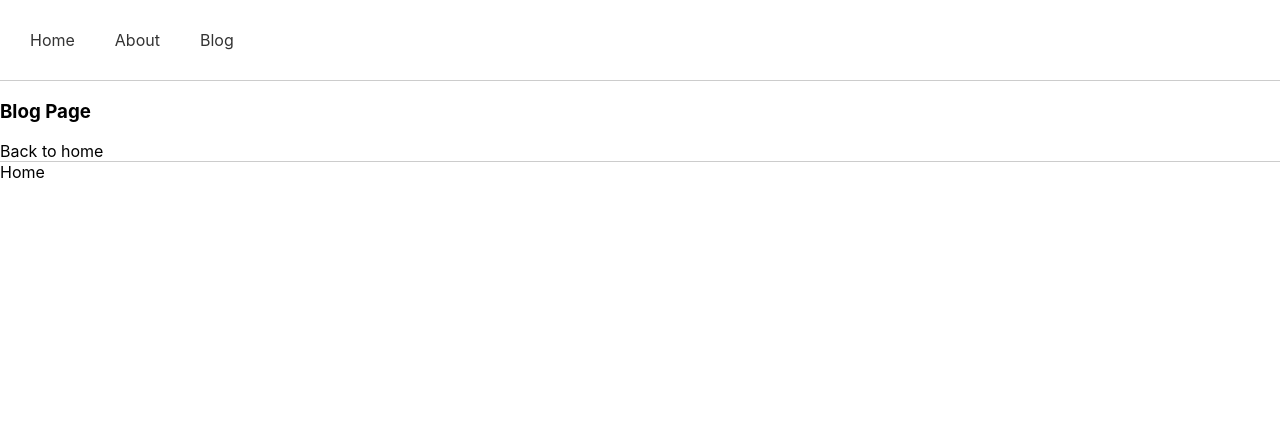
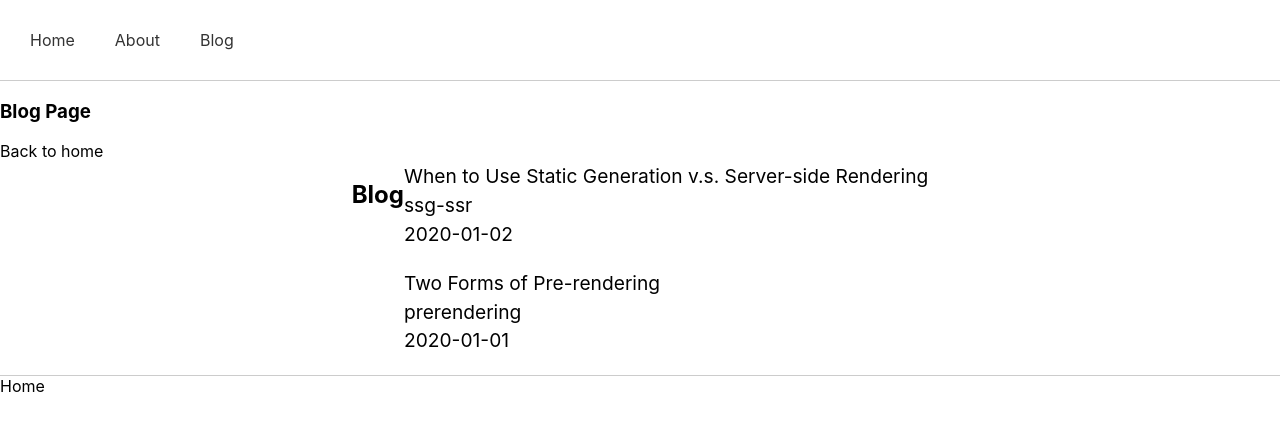
Before and after one commit to sertactoroz/NextJS-from-Scratch, a Next.js app: page /blog in a window 1280 px wide. Shown: the top 430 px of the page. Built offline with nearby package versions, Linux system fonts and the light colour scheme.

Commit message:
blog is moved from home to blogpage

```diff
--- a/pages/blog/index.js
+++ b/pages/blog/index.js
@@ -1,7 +1,17 @@
 import Head from "next/head";
 import Link from "next/link";
+import utilStyles from '../../styles/utils.module.css';
+import { getSortedPostsData } from '../../lib/posts'
 
-export default function Posts() {
+export async function getStaticProps() {
+  const allPostsData = getSortedPostsData();
+  return {
+    props: {
+      allPostsData,
+    },
+  };
+}
+export default function Posts({ allPostsData }) {
   return (
     <div>
       <Head>
@@ -9,6 +19,21 @@ export default function Posts() {
       </Head>
       <h3>Blog Page</h3>
       <Link href="/">Back to home</Link>
+      <section className={`${utilStyles.headingMd} ${utilStyles.padding1px}`}>
+        <h2 className={utilStyles.headingLg}>Blog</h2>
+        <ul className={utilStyles.list}>
+          {allPostsData.map(({ id, date, title }) => (
+            <li className={utilStyles.listItem} key={id}>
+              {title}
+              <br />
+              {id}
+              <br />
+              {date}
+            </li>
+          ))}
+        </ul>
+      </section>
     </div>
+
   );
 }
```
Also changed, not shown: pages/index.js (+3 -25 lines).
